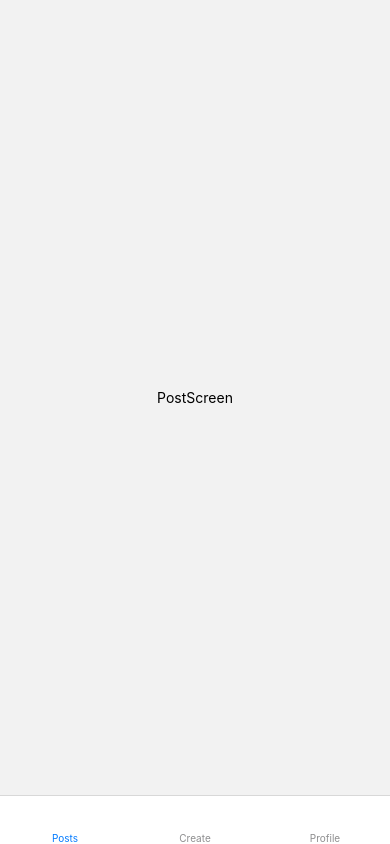
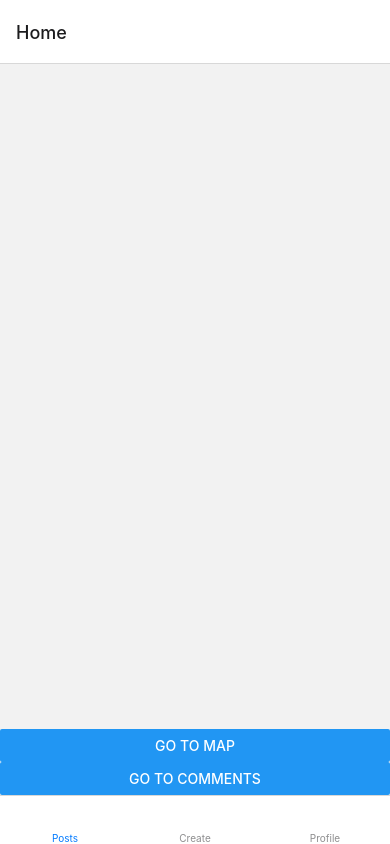
Before and after one commit to DimaKrupenko/goit-react-native-hw-01, a React Native app in the folder myNewProject/: screen /Home in a window 390 px wide. Built offline with nearby package versions, Linux system fonts and the light colour scheme.

Commit message:
upd make map

```diff
--- a/myNewProject/package.json
+++ b/myNewProject/package.json
@@ -23,7 +23,9 @@
     "react-native-safe-area-context": "4.4.1",
     "react-native-screens": "~3.18.0",
     "expo-camera": "~13.1.0",
-    "expo-media-library": "~15.0.0"
+    "expo-media-library": "~15.0.0",
+    "expo-location": "~15.0.1",
+    "react-native-maps": "1.3.2"
   },
   "devDependencies": {
     "@babel/core": "^7.12.9"
--- a/myNewProject/screens/main/CreatePostsScreen.js
+++ b/myNewProject/screens/main/CreatePostsScreen.js
@@ -1,21 +1,36 @@
 import React from 'react';
-import { Camera, CameraType } from 'expo-camera';
+import { Camera } from 'expo-camera';
 import { useState, useEffect } from 'react';
-import { View, Text, StyleSheet, Image } from 'react-native';
-import { TouchableOpacity } from 'react-native-gesture-handler';
+import { View, Text, StyleSheet, Image, TouchableOpacity } from 'react-native';
 import * as MediaLibrary from 'expo-media-library';
+import * as Location from 'expo-location';
 
-const CreatePostScreen = () => {
+const CreatePostScreen = ({ navigation }) => {
   const [cameraRef, setCameraRef] = useState(null);
   const [photo, setPhoto] = useState('');
 
   const takePhoto = async () => {
     if (cameraRef) {
       const photo = await cameraRef.takePictureAsync();
+      const location = await Location.getCurrentPositionAsync({});
       await MediaLibrary.createAssetAsync(photo.uri);
       setPhoto(photo.uri);
     }
   };
+
+  const sendPhoto = () => {
+    navigation.navigate('Home', { photo });
+  };
+
+  // useEffect(() => {
+  //   (async () => {
+  //     let { status } = await Location.requestForegroundPermissionsAsync();
+  //     if (status !== 'granted') {
+  //       setErrorMsg('Permission to access location was denied');
+  //       return;
+  //     }
+  //   })();
+  // }, []);
 
   return (
     <View style={styles.conteiner}>
@@ -29,15 +44,19 @@ const CreatePostScreen = () => {
           <View style={styles.takePhotoConteiner}>
             <Image
               source={{ uri: photo }}
-              style={{ height: 200, width: 200 }}
+              style={{ height: 200, width: 200, borderRadius: 10 }}
             />
           </View>
         )}
-
         <TouchableOpacity onPress={takePhoto} style={styles.snapConteiner}>
           <Text style={styles.snap}>SNAP</Text>
         </TouchableOpacity>
       </Camera>
+      <View>
+        <TouchableOpacity onPress={sendPhoto} style={styles.sendBtn}>
+          <Text style={styles.sendLabel}>SEND</Text>
+        </TouchableOpacity>
+      </View>
     </View>
   );
 };
@@ -47,10 +66,14 @@ const styles = StyleSheet.create({
     flex: 1,
   },
   camera: {
-    // height: 300,
-    // marginTop: 50,
+    // height: 50,
+    marginTop: 40,
+    // marginBottom: 50,
+    marginHorizontal: 10,
+    borderRadius: 10,
     flex: 1,
     alignItems: 'center',
+    justifyContent: 'flex-end',
   },
   snap: {
     color: 'white',
@@ -58,10 +81,10 @@ const styles = StyleSheet.create({
   snapConteiner: {
     borderWidth: 1,
     borderColor: 'red',
-    marginTop: 650,
+    marginBottom: 10,
     width: 70,
     height: 70,
-    borderRadius: 50,
+    borderRadius: 10,
     justifyContent: 'center',
     alignItems: 'center',
   },
@@ -69,8 +92,24 @@ const styles = StyleSheet.create({
     position: 'absolute',
     top: 50,
     left: 10,
+    borderRadius: 10,
     borderColor: '#fff',
     borderWidth: 1,
+  },
+  sendBtn: {
+    marginHorizontal: 30,
+    height: 40,
+    borderWidth: 2,
+    borderColor: '#20b2aa',
+    borderRadius: 10,
+    marginTop: 20,
+    marginBottom: 130,
+    justifyContent: 'center',
+    alignItems: 'center',
+  },
+  sendLabel: {
+    color: '#20b2aa',
+    fontSize: 20,
   },
 });
 
--- a/myNewProject/screens/main/PostsScreen.js
+++ b/myNewProject/screens/main/PostsScreen.js
@@ -1,20 +1,20 @@
 import React from 'react';
-import { View, Text, StyleSheet } from 'react-native';
+import { moduleName } from 'react-native';
+import { createStackNavigator } from '@react-navigation/stack';
+import Home from '../nestedScreen/Home';
+import MapScreen from '../nestedScreen/MapScreen';
+import CommentsScreen from '../nestedScreen/CommentsScreen';
+
+const NestedScreen = createStackNavigator();
 
 const PostScreen = () => {
   return (
-    <View style={styles.conteiner}>
-      <Text>PostScreen</Text>
-    </View>
+    <NestedScreen.Navigator>
+      <NestedScreen.Screen name="Home" component={Home} />
+      <NestedScreen.Screen name="Comments" component={CommentsScreen} />
+      <NestedScreen.Screen name="Map" component={MapScreen} />
+    </NestedScreen.Navigator>
   );
 };
 
-const styles = StyleSheet.create({
-  conteiner: {
-    flex: 1,
-    justifyContent: 'center',
-    alignItems: 'center',
-  },
-});
-
 export default PostScreen;
--- /dev/null
+++ b/myNewProject/screens/nestedScreen/CommentsScreen.js
@@ -0,0 +1,12 @@
+import React from 'react';
+import { View, Text } from 'react-native';
+
+const CommentsScreen = () => {
+  return (
+    <View>
+      <Text>CommentsScreen</Text>
+    </View>
+  );
+};
+
+export default CommentsScreen;
--- /dev/null
+++ b/myNewProject/screens/nestedScreen/Home.js
@@ -0,0 +1,57 @@
+import React from 'react';
+import { View, Text, StyleSheet, FlatList, Image, Button } from 'react-native';
+import { useState, useEffect } from 'react';
+
+const Home = ({ route, navigation }) => {
+  const [posts, setPosts] = useState([]);
+
+  useEffect(() => {
+    if (route.params) {
+      setPosts(prevState => [...prevState, route.params]);
+    }
+  }, [route.params]);
+  return (
+    <View style={styles.conteiner}>
+      <FlatList
+        data={posts}
+        keyExtractor={(item, indx) => indx.toString()}
+        renderItem={({ item }) => (
+          <View
+            style={{
+              marginBottom: 10,
+              justifyContent: 'center',
+              alignItems: 'center',
+            }}
+          >
+            <Image
+              source={{ uri: item.photo }}
+              style={{ width: 350, height: 200 }}
+            />
+          </View>
+        )}
+      />
+      <Button
+        title="go to map"
+        onPress={() => {
+          navigation.navigate('Map');
+        }}
+      />
+      <Button
+        title="go to comments"
+        onPress={() => {
+          navigation.navigate('Comments');
+        }}
+      />
+    </View>
+  );
+};
+
+const styles = StyleSheet.create({
+  conteiner: {
+    flex: 1,
+    justifyContent: 'center',
+    // alignItems: 'center',
+  },
+});
+
+export default Home;
--- /dev/null
+++ b/myNewProject/screens/nestedScreen/MapScreen.js
@@ -0,0 +1,35 @@
+import React from 'react';
+import { View, Text, StyleSheet } from 'react-native';
+import MapView, { Marker } from 'react-native-maps';
+
+const MapScreen = () => {
+  return (
+    <View style={styles.conteiner}>
+      <MapView
+        style={styles.map}
+        initialRegion={{
+          longitude: 30.7475568,
+          latitude: 46.4445025,
+          latitudeDelta: '0.1',
+          longitudeDelta: '0.1',
+        }}
+      >
+        <Marker coordinate={{ longitude: 30.7475568, latitude: 46.4445025 }} />
+      </MapView>
+    </View>
+  );
+};
+
+const styles = StyleSheet.create({
+  conteiner: {
+    flex: 1,
+    // justifyContent: 'center',
+    // alignItems: 'center',
+  },
+  map: {
+    width: '100%',
+    height: '100%',
+  },
+});
+
+export default MapScreen;
```
Also changed, not shown: 1 other file (tests, documents, lock files or other folders).
